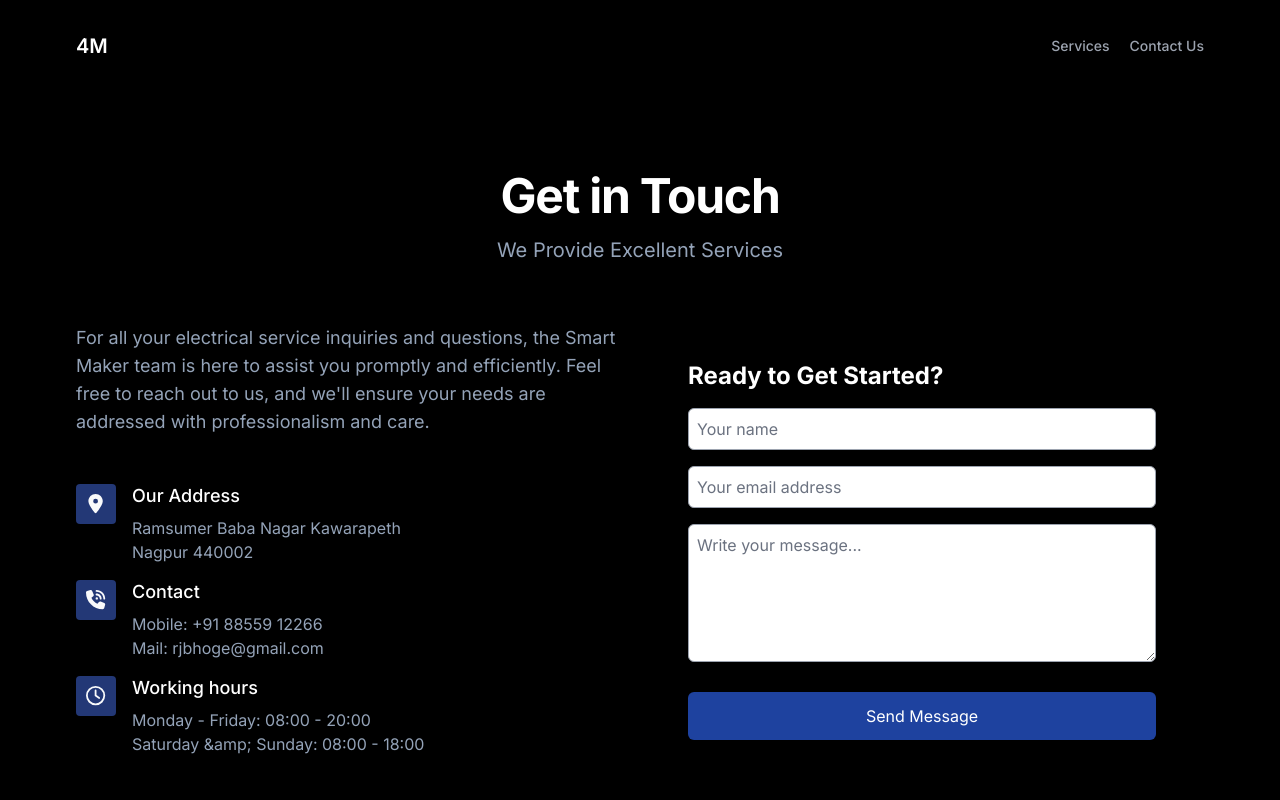
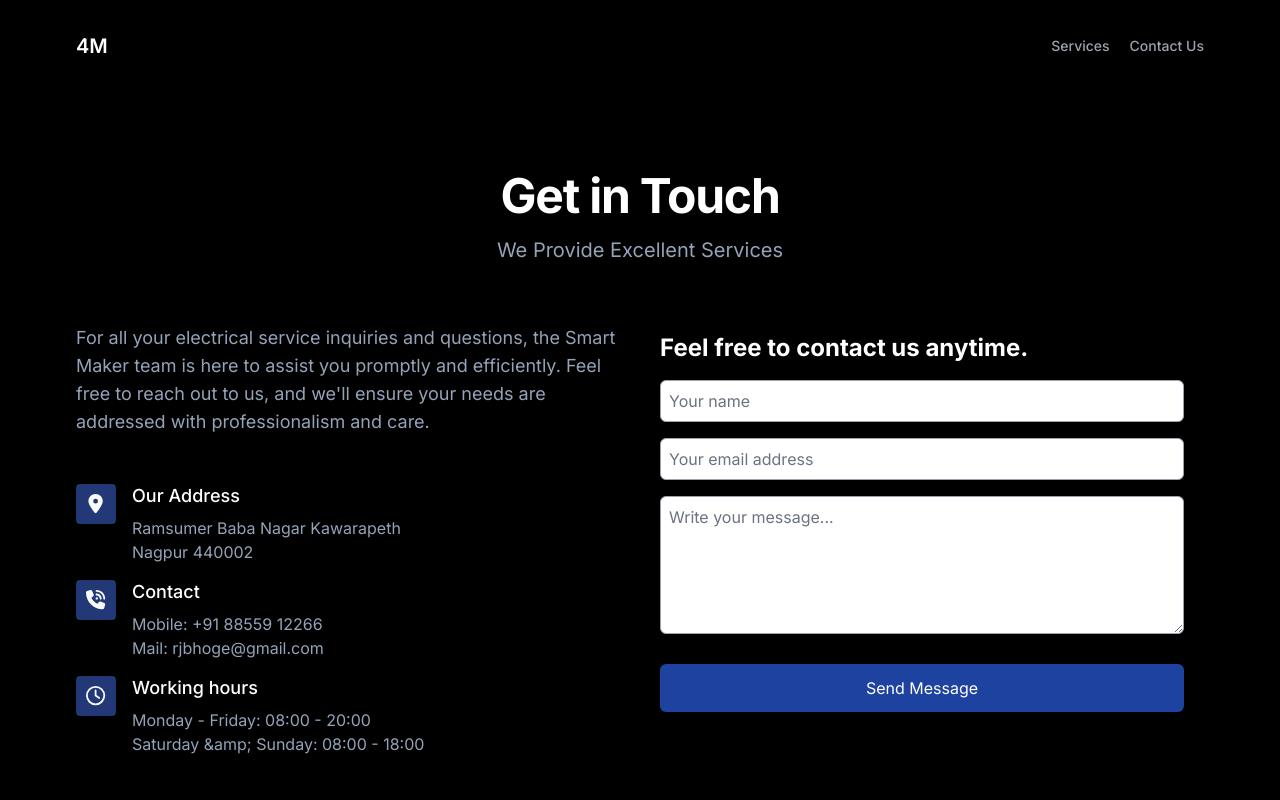
Before and after one commit to Anexca/4m-smart-maker, a Next.js app: page /contact in a window 1280 px wide. Shown: the top 800 px of the page. Built offline with nearby package versions, Linux system fonts and the light colour scheme.

Commit message:
css tweaks

```diff
--- a/src/app/contact/page.tsx
+++ b/src/app/contact/page.tsx
@@ -35,8 +35,10 @@ const Contact = () => {
                   })}
                 </ul>
               </div>
-              <div className="card h-fit max-w-6xl p-5 md:p-12" id="form">
-                <h2 className="mb-4 text-2xl font-bold text-white">Ready to Get Started?</h2>
+              <div className="card h-fit lg:max-w-6xl lg:p-5" id="form">
+                <h2 className="mb-4 text-2xl font-bold text-center lg:text-left text-white">
+                  Feel free to contact us anytime.
+                </h2>
                 <ContactForm />
               </div>
             </div>
--- a/src/components/layout/index.tsx
+++ b/src/components/layout/index.tsx
@@ -7,7 +7,7 @@ import { ILayoutProps } from '@/types/components/layout'
 const Layout: FC<ILayoutProps> = ({ children }) => {
   return (
     <div className="w-full">
-      <div className="flex flex-col px-5 lg:px-11 ">
+      <div className="flex flex-col px-5 lg:px-11">
         <header className="mb-auto flex flex-wrap sm:justify-start sm:flex-nowrap z-50 text-sm py-4">
           <NavBar />
         </header>
```
